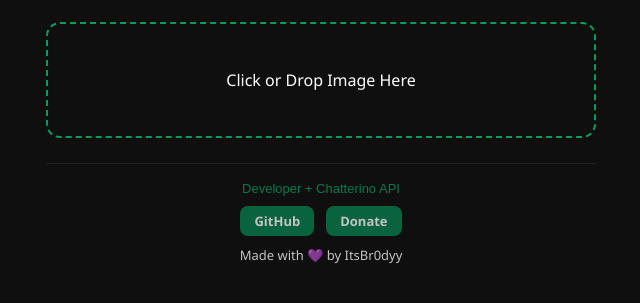
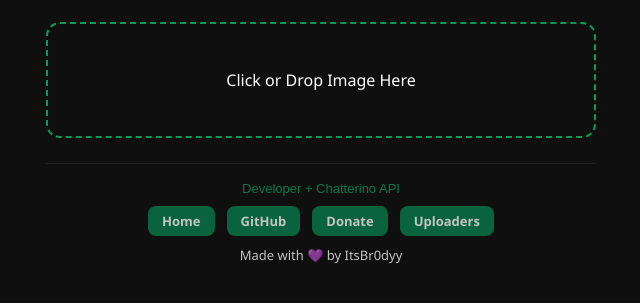
Before and after one commit to ItsBr0dyy/dankshare, a website: page public/new/index.html in a window 1280 px wide. Shown: the part 359-662 px from the top of the page, without its empty margins (319-959 px from the left). Drawn offline with Linux system fonts and the light colour scheme.

Commit message:
Update index.html

```diff
--- a/public/new/index.html
+++ b/public/new/index.html
@@ -282,8 +282,10 @@ Same configuration as Chatterino
 </div>
 
     <div class="footer-links">
+      <a href="https://dankshare.itsbr0dyy.dev/new/" class="footer-btn">Home</a>
       <a href="https://github.com/ItsBr0dyy" class="footer-btn">GitHub</a>
       <a href="https://streamelements.com/itsbr0dyy/tip" class="footer-btn">Donate</a>
+      <a href="https://dankshare.itsbr0dyy.dev/new/uploaders" class="footer-btn">Uploaders</a>
     </div>
 
     <div>
```
